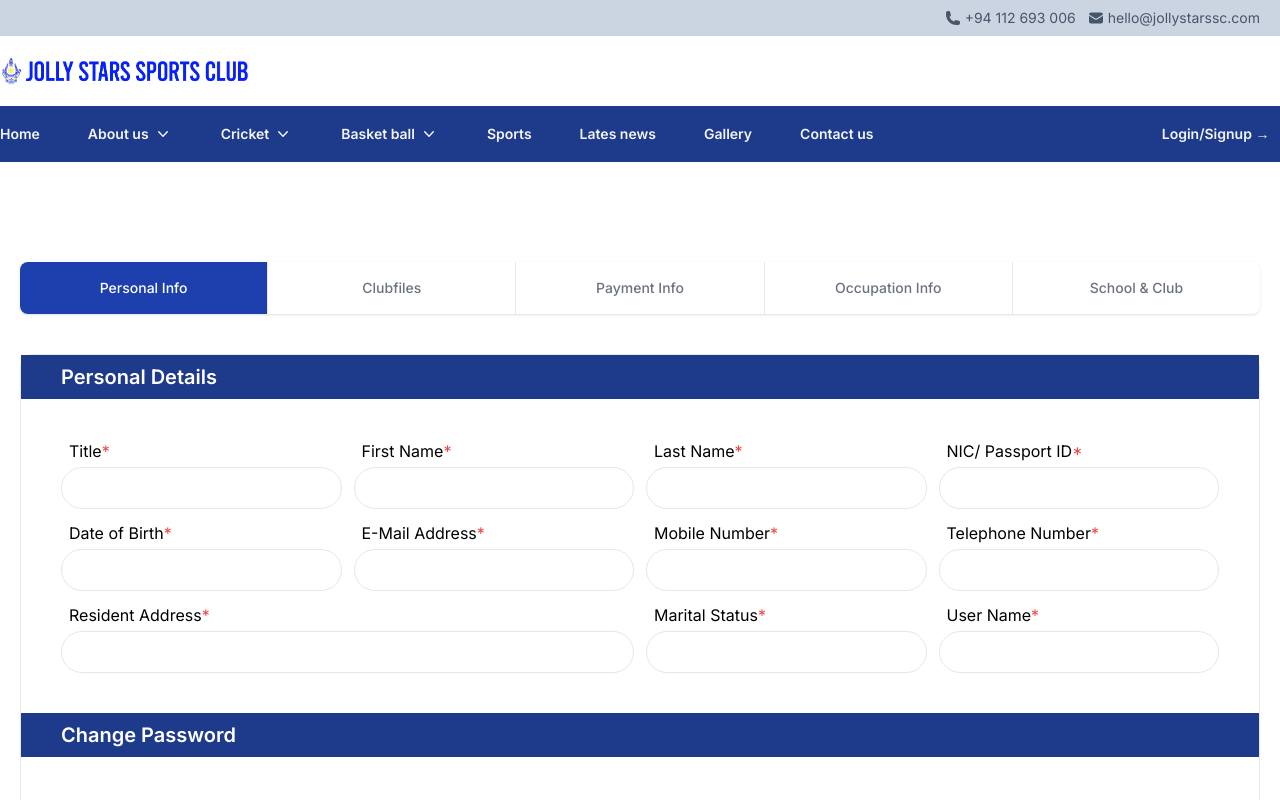
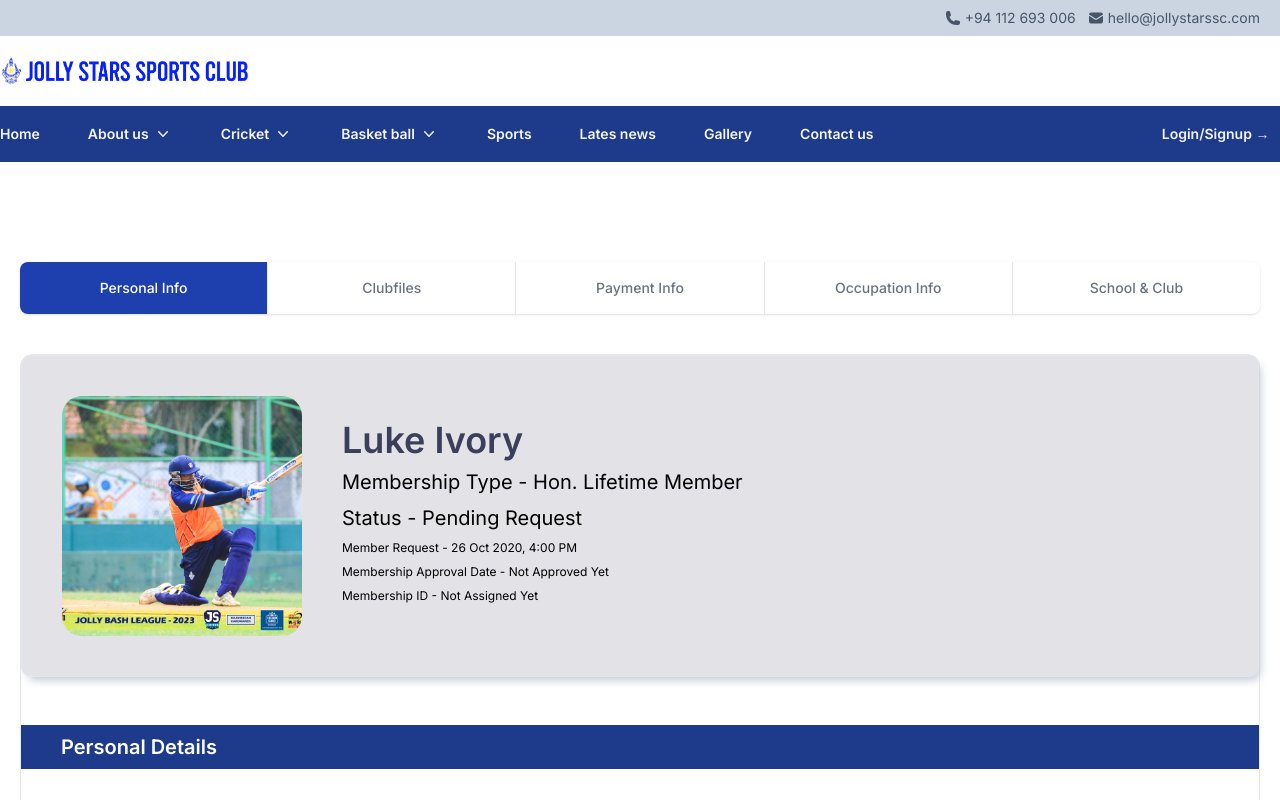
Before and after one commit to Vital-Masks/jollystart-customer, a Next.js app: page /info in a window 1280 px wide. Shown: the top 800 px of the page. Built offline with nearby package versions, Linux system fonts and the light colour scheme.

Commit message:
profile updated

```diff
--- a/components/Info/Clubfiles.jsx
+++ b/components/Info/Clubfiles.jsx
@@ -34,7 +34,9 @@ export default Clubfile;
 
 const ClubfileCard = () => {
   return (
+
     <div className="w-full max-w-xs border-2 rounded-lg shrink-0">
+
       <div className="flex items-center justify-center h-40 rounded-t-lg bg-slate-400">
       <h1 className="mb-5 text-xl font-bold">
           Account Audit 2022
--- a/components/Info/Occupationinfo.jsx
+++ b/components/Info/Occupationinfo.jsx
@@ -10,6 +10,42 @@ import { PhotoIcon } from '@heroicons/react/24/solid';
 const Occupationinfo = () => {
   return (
       <div className="w-full bg-white border rounded-xl">
+        <div className="flex flex-col space-y-5 sm:flex-row sm:space-y-0 sm:space-x-5">
+                <div className="max-w-[80rem] w-full h-full bg-[#e2e2e7] shadow-[4px_6px_10px_-3px_#bfc9d4] rounded border border-white-light dark:border-[#1b2e4b] dark:bg-[#191e3a] dark:shadow-none" style={{ borderRadius: '10px' }}>
+                    <div className="p-5 sm:p-10 flex flex-col sm:flex-row items-center">
+                    <div className="w-60 h-60 rounded-md overflow-hidden object-cover mb-5 sm:mb-0">
+                        <img
+                        src="/assets/banner/gallery1.jpg"
+                        alt="profile"
+                        className="w-full h-full object-cover"
+                        style={{ borderRadius: '20px' }}
+                        />
+                    </div>
+                    <div className="text-center sm:text-left ml-10 mr-5">
+                        <h3 className="text-[#3b3f5c] text-2xl sm:text-4xl font-semibold mb-2 dark:text-black bold">
+                        Luke Ivory
+                        </h3>
+                        <p className="mb-2 text-lg sm:text-xl text-dark">
+                        Membership Type - Hon. Lifetime Member
+                        </p>
+                        <p className="mb-2 text-lg sm:text-xl text-dark">
+                        Status - Pending Request
+                        </p>
+                        <p className="mb-2 text-lg sm:text-xs text-dark">
+                        Member Request - 26 Oct 2020, 4:00 PM
+                        </p>
+                        <p className="mb-2 text-lg sm:text-xs text-dark">
+                        Membership Approval Date - Not Approved Yet
+                        </p>
+                        <p className="mb-2 text-lg sm:text-xs text-dark">
+                        Membership ID - Not Assigned Yet
+                        </p>
+                    </div>
+                    </div>
+                </div>
+                </div>
+                <br></br>
+                <br></br>
       <div>
         <div className="px-10 py-2 text-xl font-semibold text-left text-white bg-blue-900">
           Occupation Informations
--- a/components/Info/Paymentinfo.jsx
+++ b/components/Info/Paymentinfo.jsx
@@ -11,6 +11,42 @@ import { PhotoIcon } from '@heroicons/react/24/solid';
 const Paymentinfo = () => {
   return (
     <div className="w-full bg-white border rounded-xl">
+    <div className="flex flex-col space-y-5 sm:flex-row sm:space-y-0 sm:space-x-5">
+                <div className="max-w-[80rem] w-full h-full bg-[#e2e2e7] shadow-[4px_6px_10px_-3px_#bfc9d4] rounded border border-white-light dark:border-[#1b2e4b] dark:bg-[#191e3a] dark:shadow-none" style={{ borderRadius: '10px' }}>
+                    <div className="p-5 sm:p-10 flex flex-col sm:flex-row items-center">
+                    <div className="w-60 h-60 rounded-md overflow-hidden object-cover mb-5 sm:mb-0">
+                        <img
+                        src="/assets/banner/gallery1.jpg"
+                        alt="profile"
+                        className="w-full h-full object-cover"
+                        style={{ borderRadius: '20px' }}
+                        />
+                    </div>
+                    <div className="text-center sm:text-left ml-10 mr-5">
+                        <h3 className="text-[#3b3f5c] text-2xl sm:text-4xl font-semibold mb-2 dark:text-black bold">
+                        Luke Ivory
+                        </h3>
+                        <p className="mb-2 text-lg sm:text-xl text-dark">
+                        Membership Type - Hon. Lifetime Member
+                        </p>
+                        <p className="mb-2 text-lg sm:text-xl text-dark">
+                        Status - Pending Request
+                        </p>
+                        <p className="mb-2 text-lg sm:text-xs text-dark">
+                        Member Request - 26 Oct 2020, 4:00 PM
+                        </p>
+                        <p className="mb-2 text-lg sm:text-xs text-dark">
+                        Membership Approval Date - Not Approved Yet
+                        </p>
+                        <p className="mb-2 text-lg sm:text-xs text-dark">
+                        Membership ID - Not Assigned Yet
+                        </p>
+                    </div>
+                    </div>
+                </div>
+                </div>
+                <br></br>
+                <br></br>
       <div>
         <div className="px-10 py-2 text-xl font-semibold text-left text-white bg-blue-900">
           Payment Details
--- a/components/Info/Personalinfo.jsx
+++ b/components/Info/Personalinfo.jsx
@@ -9,8 +9,44 @@ import { PhotoIcon } from '@heroicons/react/24/solid';
 
 const Personalinfo = () => {
   return (
+
       <div className="w-full bg-white border rounded-xl">
-
+      <div className="flex flex-col space-y-5 sm:flex-row sm:space-y-0 sm:space-x-5">
+                <div className="max-w-[80rem] w-full h-full bg-[#e2e2e7] shadow-[4px_6px_10px_-3px_#bfc9d4] rounded border border-white-light dark:border-[#1b2e4b] dark:bg-[#191e3a] dark:shadow-none" style={{ borderRadius: '10px' }}>
+                    <div className="p-5 sm:p-10 flex flex-col sm:flex-row items-center">
+                    <div className="w-60 h-60 rounded-md overflow-hidden object-cover mb-5 sm:mb-0">
+                        <img
+                        src="/assets/banner/gallery1.jpg"
+                        alt="profile"
+                        className="w-full h-full object-cover"
+                        style={{ borderRadius: '20px' }}
+                        />
+                    </div>
+                    <div className="text-center sm:text-left ml-10 mr-5">
+                        <h3 className="text-[#3b3f5c] text-2xl sm:text-4xl font-semibold mb-2 dark:text-black bold">
+                        Luke Ivory
+                        </h3>
+                        <p className="mb-2 text-lg sm:text-xl text-dark">
+                        Membership Type - Hon. Lifetime Member
+                        </p>
+                        <p className="mb-2 text-lg sm:text-xl text-dark">
+                        Status - Pending Request
+                        </p>
+                        <p className="mb-2 text-lg sm:text-xs text-dark">
+                        Member Request - 26 Oct 2020, 4:00 PM
+                        </p>
+                        <p className="mb-2 text-lg sm:text-xs text-dark">
+                        Membership Approval Date - Not Approved Yet
+                        </p>
+                        <p className="mb-2 text-lg sm:text-xs text-dark">
+                        Membership ID - Not Assigned Yet
+                        </p>
+                    </div>
+                    </div>
+                </div>
+                </div>
+                <br></br>
+                <br></br>
 
       <div>
         <div className="px-10 py-2 text-xl font-semibold text-left text-white bg-blue-900">
--- a/components/Info/Schoolinfo.jsx
+++ b/components/Info/Schoolinfo.jsx
@@ -11,7 +11,42 @@ import { PhotoIcon } from '@heroicons/react/24/solid';
 const Schoolinfo = () => {
   return (
     <div className="w-full bg-white border rounded-xl">
-
+      <div className="flex flex-col space-y-5 sm:flex-row sm:space-y-0 sm:space-x-5">
+                <div className="max-w-[80rem] w-full h-full bg-[#e2e2e7] shadow-[4px_6px_10px_-3px_#bfc9d4] rounded border border-white-light dark:border-[#1b2e4b] dark:bg-[#191e3a] dark:shadow-none" style={{ borderRadius: '10px' }}>
+                    <div className="p-5 sm:p-10 flex flex-col sm:flex-row items-center">
+                    <div className="w-60 h-60 rounded-md overflow-hidden object-cover mb-5 sm:mb-0">
+                        <img
+                        src="/assets/banner/gallery1.jpg"
+                        alt="profile"
+                        className="w-full h-full object-cover"
+                        style={{ borderRadius: '20px' }}
+                        />
+                    </div>
+                    <div className="text-center sm:text-left ml-10 mr-5">
+                        <h3 className="text-[#3b3f5c] text-2xl sm:text-4xl font-semibold mb-2 dark:text-black bold">
+                        Luke Ivory
+                        </h3>
+                        <p className="mb-2 text-lg sm:text-xl text-dark">
+                        Membership Type - Hon. Lifetime Member
+                        </p>
+                        <p className="mb-2 text-lg sm:text-xl text-dark">
+                        Status - Pending Request
+                        </p>
+                        <p className="mb-2 text-lg sm:text-xs text-dark">
+                        Member Request - 26 Oct 2020, 4:00 PM
+                        </p>
+                        <p className="mb-2 text-lg sm:text-xs text-dark">
+                        Membership Approval Date - Not Approved Yet
+                        </p>
+                        <p className="mb-2 text-lg sm:text-xs text-dark">
+                        Membership ID - Not Assigned Yet
+                        </p>
+                    </div>
+                    </div>
+                </div>
+                </div>
+                <br></br>
+                <br></br>
 
       <div>
         <div className="px-10 py-2 text-xl font-semibold text-left text-white bg-blue-900">
```
